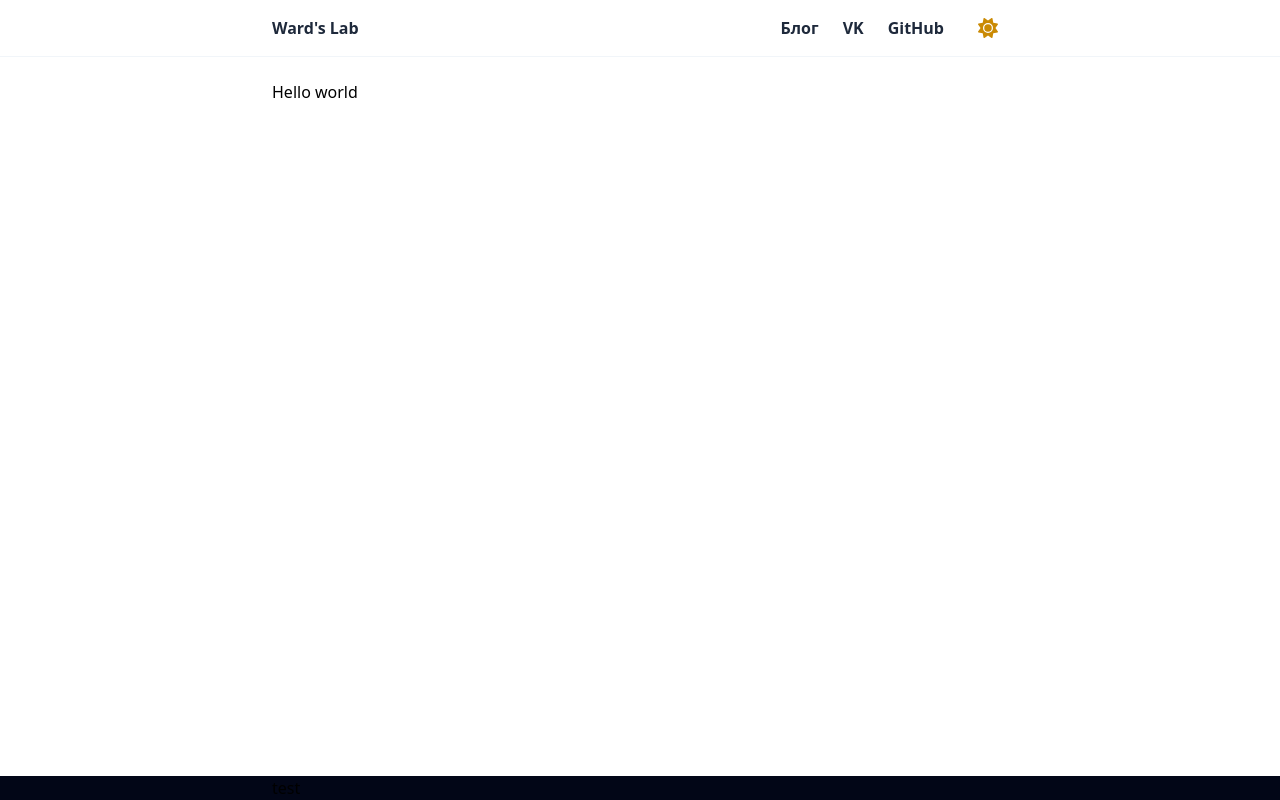
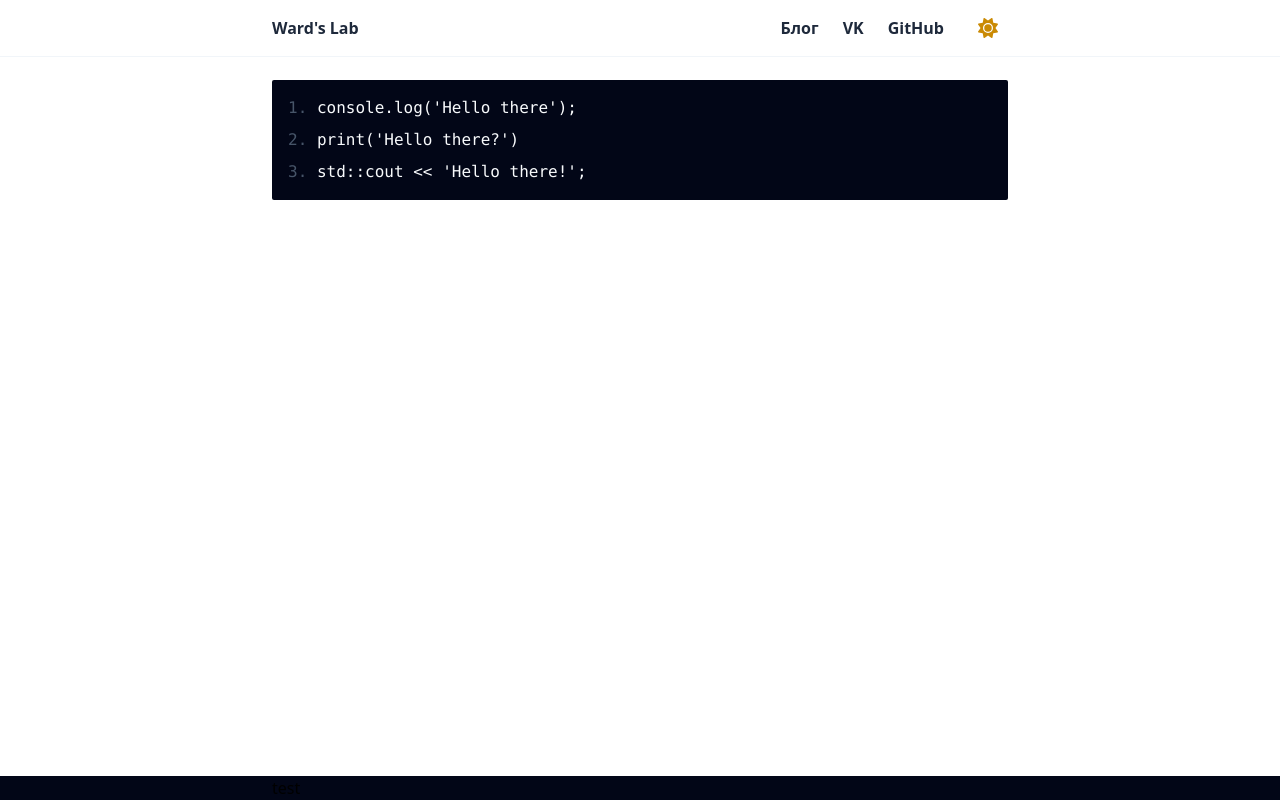
Before and after one commit to wardxela/laboratory, a Next.js app: page / in a window 1280 px wide. Built offline with nearby package versions, Linux system fonts and the light colour scheme.

Commit message:
feat: <Lazy />, <CodeSandbox />

```diff
--- a/src/app/page.tsx
+++ b/src/app/page.tsx
@@ -1,5 +1,20 @@
 export default function Index() {
-  return <div>Hello world</div>;
+  return (
+    <div className="grid gap-2 rounded-sm bg-slate-950 p-4 text-slate-50">
+      <code className="">
+        <span className="text-slate-600">1.</span> console.log(&apos;Hello
+        there&apos;);
+      </code>
+      <code>
+        <span className="text-slate-600">2.</span> print(&apos;Hello
+        there?&apos;)
+      </code>
+      <code>
+        <span className="text-slate-600">3.</span> std::cout &#x3c;&#x3c;
+        &apos;Hello there!&apos;;
+      </code>
+    </div>
+  );
 }
 
 export const metadata = {
--- a/src/posts/markdown.mdx
+++ b/src/posts/markdown.mdx
@@ -82,8 +82,6 @@ class CrazyAnimal:
 - `<em>example</em>` === \_example\_
 - `<strong>example</strong>` === \*\*example\*\*
 
-## Интеграция с Codepen
+## Интеграция с CodeSandbox
 
----
-
-To be implemented
+<CodeSandbox id="bold-archimedes-cpgpxl" title="Hello, CodeSandbox" />
--- /dev/null
+++ b/src/shared/ui/CodeSandbox.tsx
@@ -0,0 +1,26 @@
+import { Lazy } from './Lazy';
+
+export type CodeSandboxProps = {
+  id: string;
+  title: string;
+};
+
+export function CodeSandbox({ id, title }: CodeSandboxProps) {
+  return (
+    <Lazy>
+      <iframe
+        src={`https://codesandbox.io/embed/${id}?fontsize=14&hidenavigation=1&theme=dark`}
+        style={{
+          width: '100%',
+          height: '500px',
+          border: 0,
+          borderRadius: '4px',
+          overflow: 'hidden',
+        }}
+        title={title}
+        allow="accelerometer; ambient-light-sensor; camera; encrypted-media; geolocation; gyroscope; hid; microphone; midi; payment; usb; vr; xr-spatial-tracking"
+        sandbox="allow-forms allow-modals allow-popups allow-presentation allow-same-origin allow-scripts"
+      />
+    </Lazy>
+  );
+}
--- /dev/null
+++ b/src/shared/ui/Lazy.tsx
@@ -0,0 +1,32 @@
+'use client';
+
+import { PropsWithChildren, useEffect, useRef, useState } from 'react';
+
+/**
+ * Renders element only when its parent appears on the screen
+ */
+export function Lazy({ children }: PropsWithChildren) {
+  const [isVisible, setIsVisible] = useState(false);
+  const elementRef = useRef<HTMLDivElement>(null);
+
+  useEffect(() => {
+    const observer = new IntersectionObserver(
+      entries =>
+        entries.forEach(entry => {
+          if (entry.isIntersecting) {
+            setIsVisible(true);
+            observer.disconnect();
+          }
+        }),
+      {
+        threshold: 0,
+      }
+    );
+    if (elementRef.current) {
+      observer.observe(elementRef.current);
+    }
+    return () => observer.disconnect();
+  }, []);
+
+  return <div ref={elementRef}>{isVisible ? children : null}</div>;
+}
--- a/src/shared/ui/Markdown.tsx
+++ b/src/shared/ui/Markdown.tsx
@@ -1,6 +1,7 @@
 import { PropsWithChildren } from 'react';
 import { MDXRemote, MDXRemoteProps } from 'next-mdx-remote/rsc';
 import rehypeHighlight from 'rehype-highlight/lib';
+import { CodeSandbox } from './CodeSandbox';
 
 function CodeSample({ children }: PropsWithChildren) {
   return <div className="grid grid-cols-2 gap-4">{children}</div>;
@@ -25,7 +26,8 @@ CodeSample.Result = function Result({ children }: PropsWithChildren) {
 };
 
 const components: MDXRemoteProps['components'] = {
-  CodeSample: CodeSample,
+  CodeSample,
+  CodeSandbox,
 };
 
 export function Markdown(
--- a/src/shared/ui/index.ts
+++ b/src/shared/ui/index.ts
@@ -1,3 +1,4 @@
 export { Container } from './Container';
 export { Markdown } from './Markdown';
 export { ThemeToggler } from './Theme';
+export { Lazy } from './Lazy';
```
